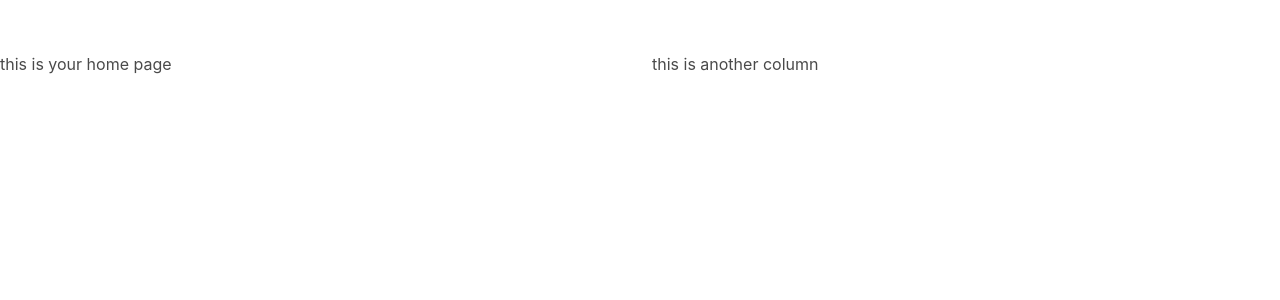
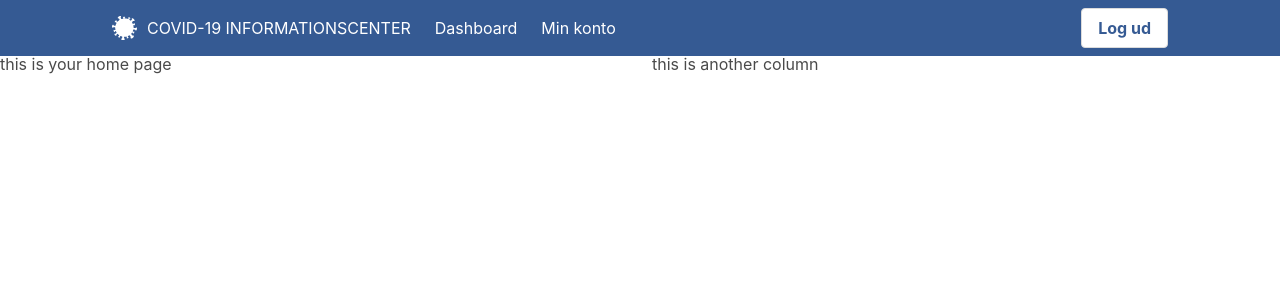
Before and after one commit to Ayice/DevEnv, a Vue app in the folder Frontend/: page / in a window 1280 px wide. Shown: the top 300 px of the page. Built offline with nearby package versions, Linux system fonts and the light colour scheme.

Commit message:
Fixed merge errors :D

```diff
--- a/Frontend/src/App.vue
+++ b/Frontend/src/App.vue
@@ -1,12 +1,16 @@
 <template>
   <div id="app">
-    <!-- <Header /> -->
+    <Header />
     <router-view />
   </div>
 </template>
 <script>
 	import Header from './components/Header'
-	export default {}
+	export default {
+		components: {
+			Header,
+		},
+	}
 </script>
 <style lang="scss">
 </style>
```
